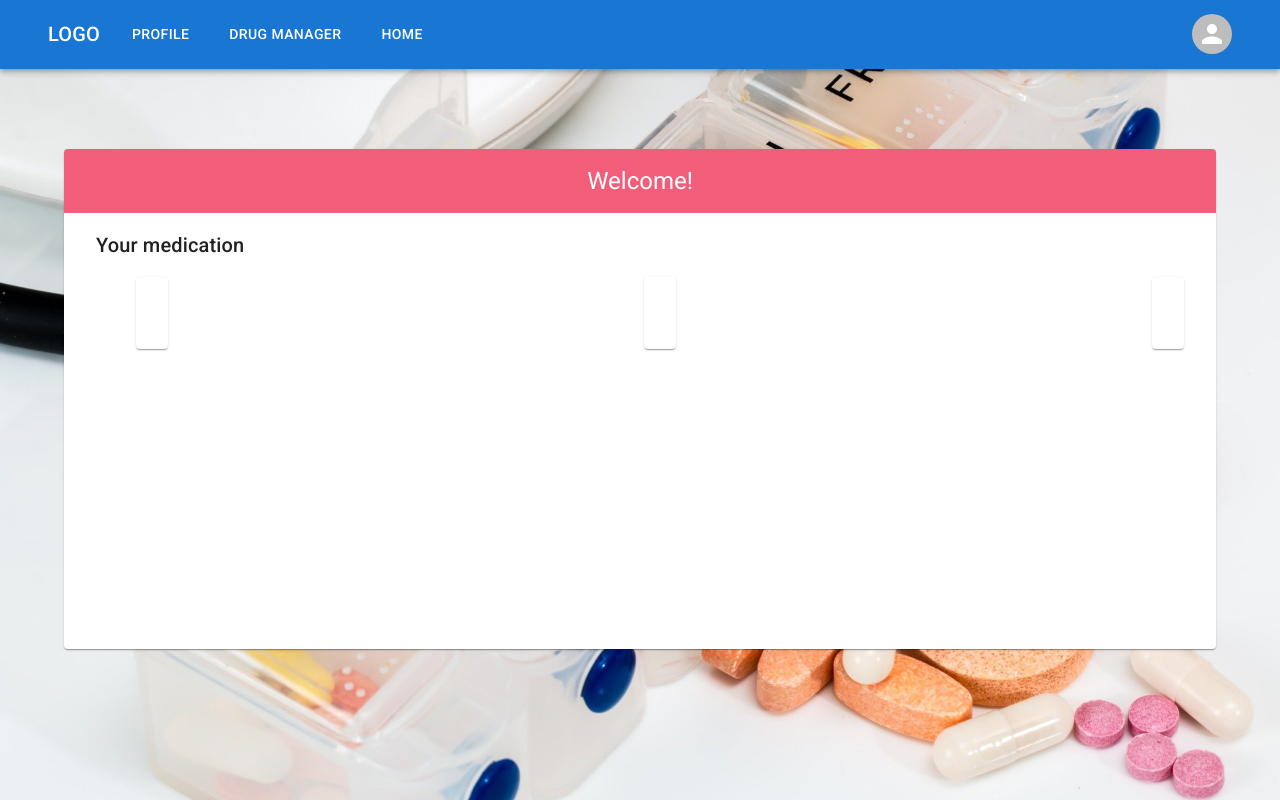
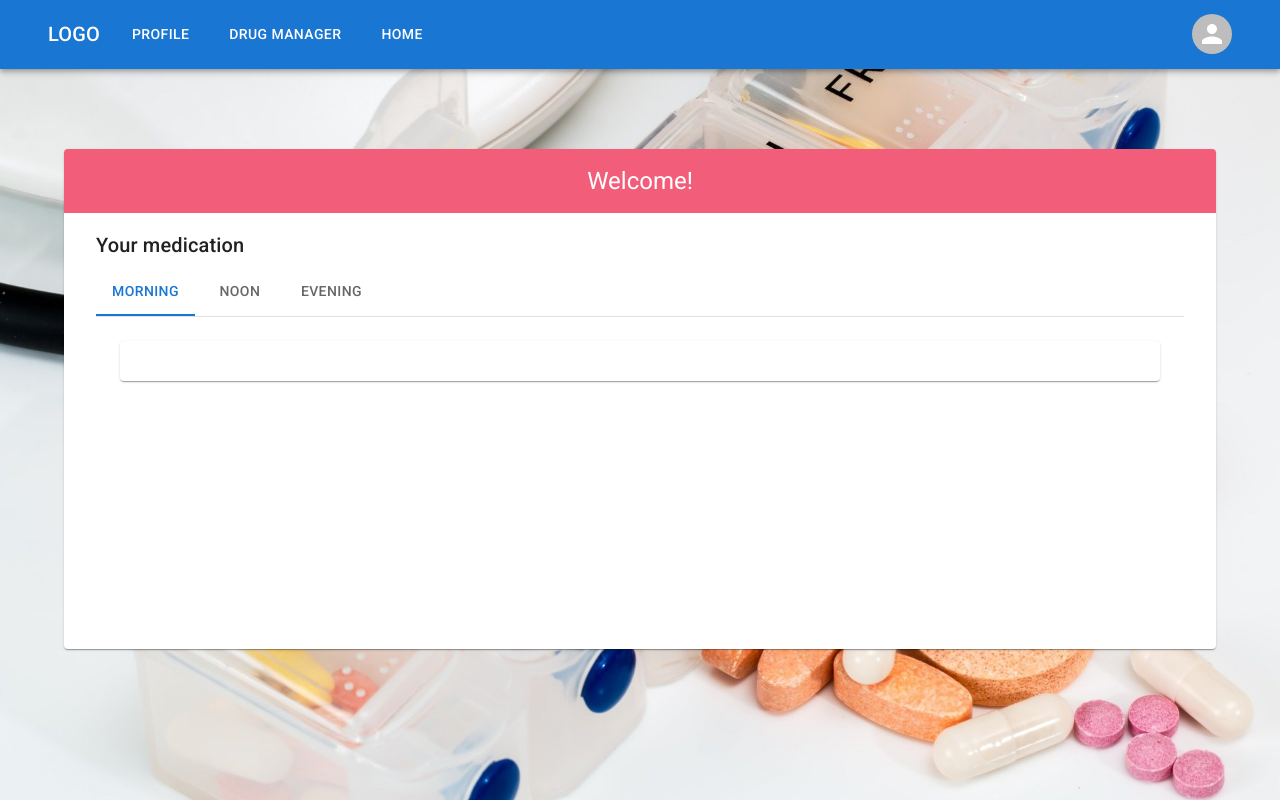
Before and after one commit to eweRij/Drug-manager, a React (Create React App) app: page /home in a window 1280 px wide. Built offline with nearby package versions, Linux system fonts and the light colour scheme; sample sign-in values are in the browser's storage.

Commit message:
tabs done ,refactor must be done

```diff
--- a/package.json
+++ b/package.json
@@ -7,6 +7,7 @@
     "@emotion/styled": "^11.8.1",
     "@material-ui/core": "^4.12.4",
     "@mui/icons-material": "^5.6.1",
+    "@mui/lab": "^5.0.0-alpha.104",
     "@mui/material": "^5.5.3",
     "@mui/styled-engine-sc": "^5.5.2",
     "@mui/styles": "^5.6.2",
--- a/src/components/DayDrugsCard.tsx
+++ b/src/components/DayDrugsCard.tsx
@@ -3,14 +3,11 @@ import React from "react";
 import { Drug } from "../types/drug";
 import { selectImage } from "../utils/home";
 interface DayDrugsCardProps {
-  header: string;
   drugsToTake?: Drug[];
 }
-const DayDrugsCard: React.FC<DayDrugsCardProps> = ({ header, drugsToTake }) => {
-  console.log(header);
+const DayDrugsCard: React.FC<DayDrugsCardProps> = ({ drugsToTake }) => {
   return (
     <Card>
-      <CardHeader>{header}</CardHeader>
       <CardContent>
         {drugsToTake?.map((drug, id) => {
           const drugGroup = selectImage(drug.drug_group);
--- /dev/null
+++ b/src/components/DayTimeTabs.tsx
@@ -0,0 +1,78 @@
+import * as React from "react";
+import Box from "@mui/material/Box";
+import Tab from "@mui/material/Tab";
+import TabContext from "@mui/lab/TabContext";
+import TabList from "@mui/lab/TabList";
+import TabPanel from "@mui/lab/TabPanel";
+import { eveningDrugs, morningDrugs, noonDrugs } from "../utils/home";
+import { Drug, SortedDrugs } from "../types/drug";
+import DayDrugsCard from "./DayDrugsCard";
+
+interface DayTimeTabsProps {
+  drugs: any;
+}
+
+const DayTimeTabs: React.FC<DayTimeTabsProps> = ({ drugs }) => {
+  const [value, setValue] = React.useState("1");
+
+  const handleChange = (event: React.SyntheticEvent, newValue: string) => {
+    setValue(newValue);
+  };
+
+  const dayTimesTabsInfo = [
+    { label: "Morning", value: "1" },
+    { label: "Noon", value: "2" },
+    { label: "Evening", value: "3" },
+  ];
+  //   const dayTimesTabsPanelInfo = [
+  //     { value: "1", header: "Morning", drugs: morningDrugs(drugs) },
+  //     { value: "2", header: "Noon", drugs: noonDrugs(drugs) },
+  //     { value: "3", header: "Evening", drugs: eveningDrugs(drugs) },
+  //   ];
+  const sortedDrugs = [
+    { value: "1", drugs: morningDrugs(drugs) },
+    { value: "2", drugs: noonDrugs(drugs) },
+    { value: "3", drugs: eveningDrugs(drugs) },
+  ];
+  return (
+    <Box sx={{ width: "100%", typography: "body1" }}>
+      <TabContext value={value}>
+        <Box sx={{ borderBottom: 1, borderColor: "divider" }}>
+          <TabList onChange={handleChange} aria-label="lab API tabs example">
+            {/* <Tab label="Item One" value="1" />
+            <Tab label="Item Two" value="2" />
+            <Tab label="Item Three" value="3" /> */}
+            {dayTimesTabsInfo.map((el, id) => {
+              return <Tab key={id} label={el.label} value={el.value} />;
+            })}
+          </TabList>
+        </Box>
+        {/* <TabPanel value="1">
+          <DayDrugsCard drugsToTake={sortedDrugs[0].drugs}></DayDrugsCard>
+        </TabPanel>
+        <TabPanel value="2">
+          <DayDrugsCard drugsToTake={sortedDrugs[1].drugs}></DayDrugsCard>
+        </TabPanel>
+        <TabPanel value="3">
+          <DayDrugsCard drugsToTake={sortedDrugs[2].drugs}></DayDrugsCard>
+        </TabPanel> */}
+        {/* <TabPanel value="2">Item Two</TabPanel>
+        <TabPanel value="3">Item Three</TabPanel> */}
+        {sortedDrugs?.map(
+          (
+            el: { value: any; drugs: Drug[] | undefined },
+            id: React.Key | null | undefined
+          ) => {
+            console.log(el.value);
+            return (
+              <TabPanel key={id} value={el.value}>
+                <DayDrugsCard drugsToTake={el.drugs}></DayDrugsCard>
+              </TabPanel>
+            );
+          }
+        )}
+      </TabContext>
+    </Box>
+  );
+};
+export default DayTimeTabs;
--- a/src/components/DrugManager.tsx
+++ b/src/components/DrugManager.tsx
@@ -32,7 +32,7 @@ import { selectUserData } from "../store/features/user/userSlice";
 const DrugManager: React.FC = () => {
   const classes = useStyles();
   const user = useAppSelector(selectUserData);
-
+  console.log(user);
   const formik = useFormik({
     initialValues: {
       drug_name: "",
--- a/src/components/Home.tsx
+++ b/src/components/Home.tsx
@@ -11,7 +11,7 @@ import {
 
 import { useStyles } from "../classes/classes";
 import { UserData } from "../types/user";
-import { Drug } from "../types/drug";
+import { Drug, SortedDrugs } from "../types/drug";
 import { useAppSelector } from "../utils/hooks";
 import { givePosology } from "../utils/posology";
 import {
@@ -21,21 +21,19 @@ import {
   selectImage,
 } from "../utils/home";
 import DayDrugsCard from "./DayDrugsCard";
+import DayTimeTabs from "./DayTimeTabs";
 
 const Home: React.FC = () => {
   const user: UserData = useAppSelector((state) => state.user.userData);
   const drugs: Drug[] | undefined = user?.drugs;
+  console.log(user);
   console.log(drugs);
   const classes = useStyles();
   const sortedDrugs = [
-    { header: "Morning", drugs: morningDrugs(drugs) },
-    { header: "Noon", drugs: noonDrugs(drugs) },
-    { header: "Evening", drugs: eveningDrugs(drugs) },
+    { value: "1", header: "Morning", drugs: drugs ? morningDrugs(drugs) : [] },
+    { value: "2", header: "Noon", drugs: drugs ? noonDrugs(drugs) : [] },
+    { value: "3", header: "Evening", drugs: drugs ? eveningDrugs(drugs) : [] },
   ];
-  // const dayTimes=[{header:'morning',
-  // morningDrugs:drugs?.filter((drug)=>{
-  //   return drug
-  // })}]
   return (
     <Container sx={{ marginTop: "10vh" }}>
       <Card sx={{ overflowY: "scroll" }} className={classes.container}>
@@ -48,7 +46,8 @@ const Home: React.FC = () => {
           <Typography gutterBottom variant="h6" component="div">
             Your medication
           </Typography>
-          <ul className={classes.drugList}>
+          <DayTimeTabs drugs={drugs}></DayTimeTabs>
+          {/* <ul className={classes.drugList}>
             {sortedDrugs.map((el, id) => {
               return (
                 <DayDrugsCard
@@ -58,7 +57,7 @@ const Home: React.FC = () => {
                 ></DayDrugsCard>
               );
             })}
-          </ul>
+          </ul> */}
         </CardContent>
       </Card>
     </Container>
--- a/src/types/drug.tsx
+++ b/src/types/drug.tsx
@@ -5,6 +5,11 @@ export interface Drug {
   frequency: number;
   drug_group: number;
   additionalInfo?: string;
+}
+
+export interface SortedDrugs {
+  header: string;
+  drugs: Drug[];
 }
 
 export enum DrugGroup {
```
Also changed, not shown: 1 other file (tests, documents, lock files or other folders).
